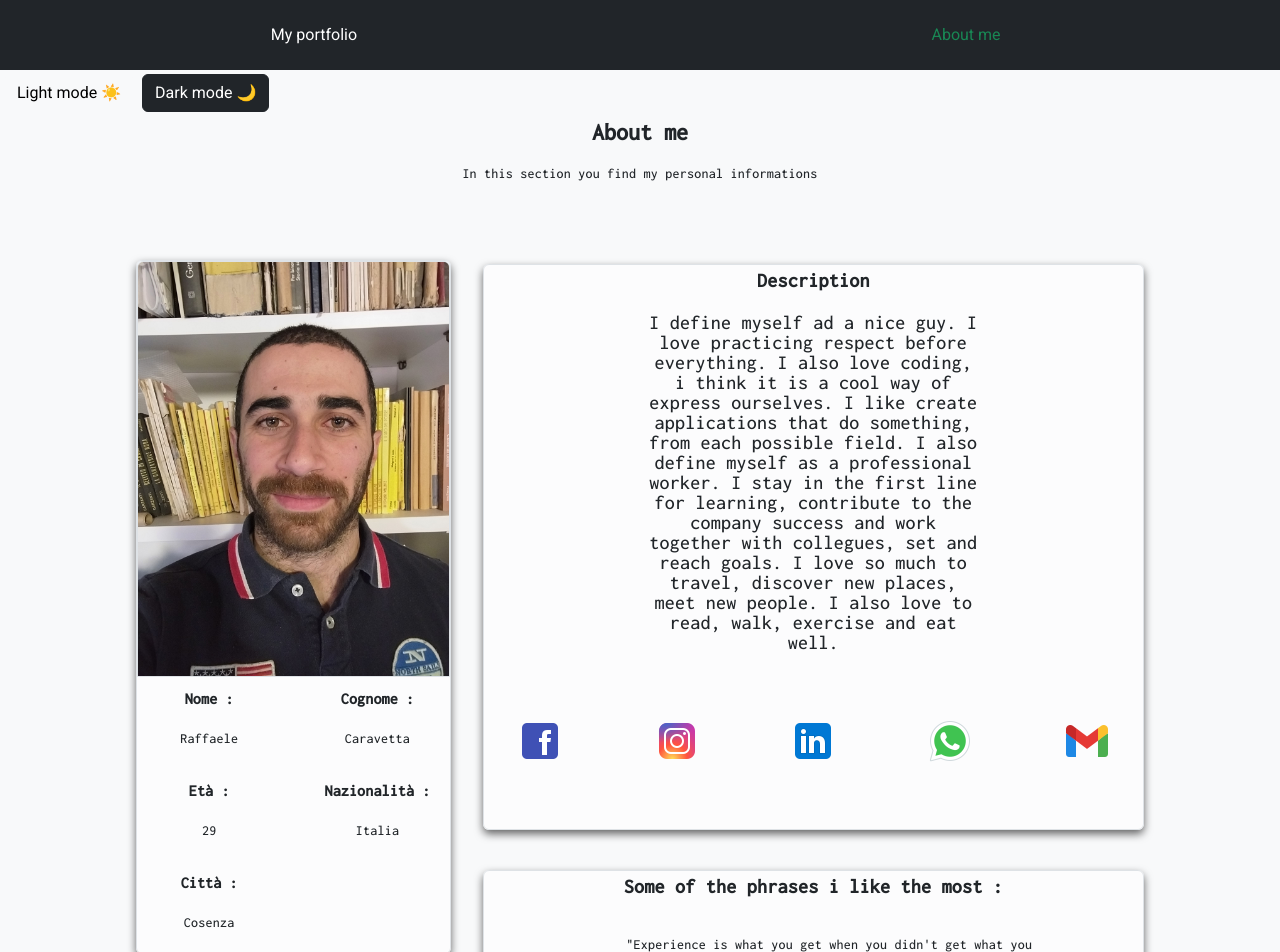
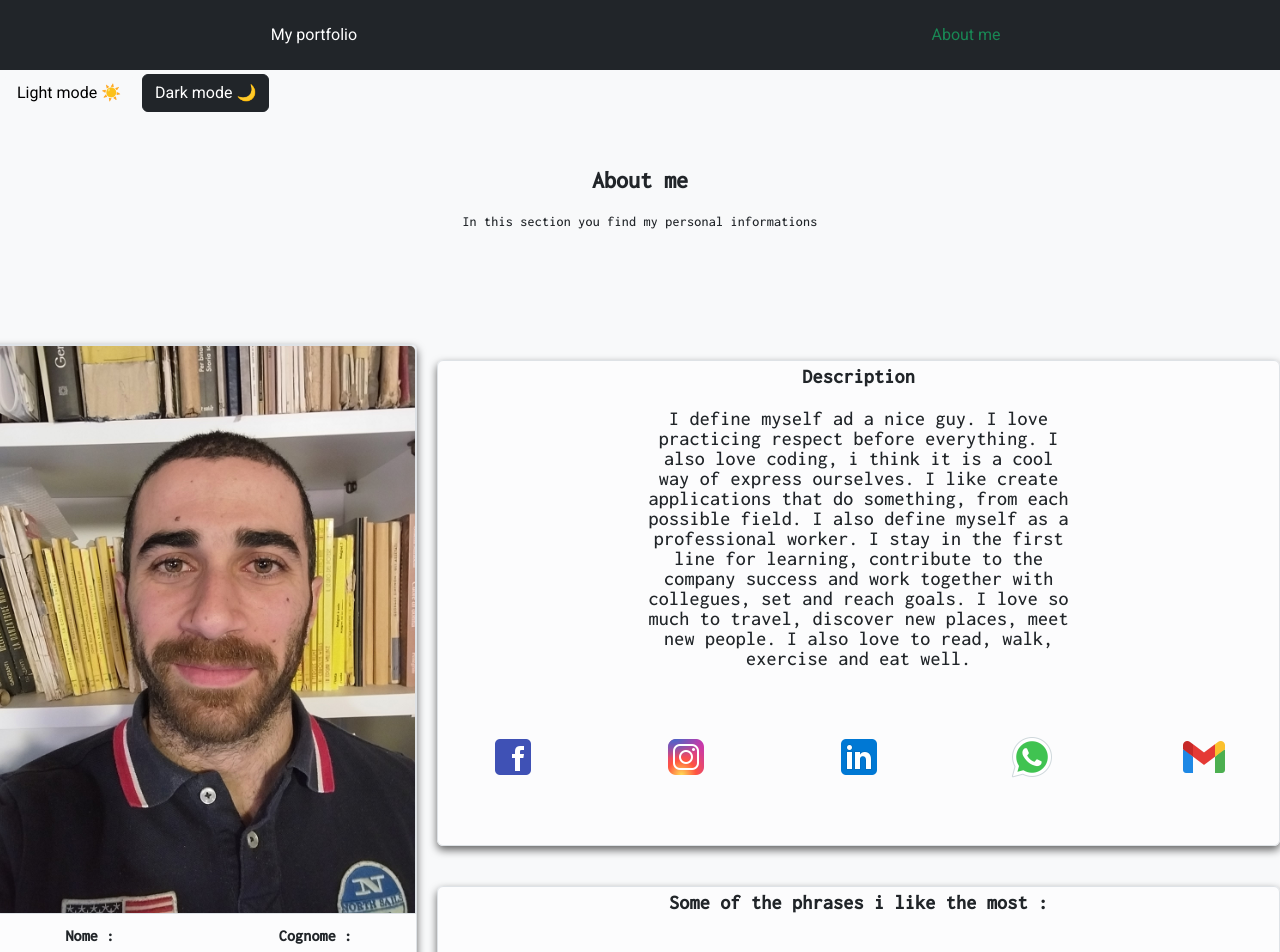
Before and after one commit to RaffaeleCaravett/portfolio, an Angular app: page /aboutme in a window 1280 px wide. Shown: the top 952 px of the page. Built offline with nearby package versions, Linux system fonts and the light colour scheme.

Commit message:
responsive

```diff
--- a/src/app/Components/about-me/about-me.component.html
+++ b/src/app/Components/about-me/about-me.component.html
@@ -1,29 +1,29 @@
-    <div class="row text-center px-5" [ngClass]="bg === 'dark' ? 'bg-dark text-white' : 'bg-light text-dark'" style="min-height: 85vh;">
+    <div class="row text-center py-5 p-1" [ngClass]="bg === 'dark' ? 'bg-dark text-white' : 'bg-light text-dark'" style="min-height: 85vh;">
 <h1 class="fw-bolder">About me</h1>
 <p>In this section you find my personal informations</p>
-<div class="col-md-12 text-center px-5">
-  <div class="row p-5">
-        <div class="col-md-4 p-3">
-          <div class="border rounded m-auto bg-personal p-0" data-aos="fade-right" data-aos-delay="500" data-aos-duration="2000" [ngClass]="bg === 'dark' ? 'gold-shadow' : 'black-shadow'">
+<div class="col-md-12 text-center py-5 p-1">
+  <div class="row py-5">
+        <div class="col-md-4 p-1">
+          <div class="border rounded m-auto bg-personal " data-aos="fade-right" data-aos-delay="500" data-aos-duration="2000" [ngClass]="bg === 'dark' ? 'gold-shadow' : 'black-shadow'">
    <img src="assets/aboutme-images/raffaelecaravetta.jpg" alt="" class="border w-100 rounded-top">
 <div class="row">
-  <div class="col-md-6 p-2">
+  <div class="col-md-6 py-2">
     <h3 class="fw-bolder">Nome :</h3>
     <p>Raffaele</p>
   </div>
-  <div class="col-md-6 p-2">
+  <div class="col-md-6 py-2">
     <h3 class="fw-bolder">Cognome :</h3>
     <p>Caravetta</p>
   </div>
-  <div class="col-md-6 p-2">
+  <div class="col-md-6 py-2">
     <h3 class="fw-bolder">Età :</h3>
     <p>29</p>
   </div>
-  <div class="col-md-6 p-2">
+  <div class="col-md-6 py-2">
     <h3 class="fw-bolder">Nazionalità :</h3>
     <p>Italia</p>
   </div>
-  <div class="col-md-6 p-2">
+  <div class="col-md-6 py-2">
     <h3 class="fw-bolder">Città :</h3>
     <p>Cosenza</p>
   </div>
--- a/src/app/Components/home/home.component.html
+++ b/src/app/Components/home/home.component.html
@@ -84,10 +84,10 @@
           </div>
     <div class="col-md-10 m-auto p-4 text-center bg-transparent " data-aos="fade-up" data-aos-duration="2000">
 <h2>My projects</h2>
-<p>Here's a brief section with my projects . You can find both projects in final versions, and other in trial versions. Hope you enjoy.</p>
+<p>Here's a brief section with my projects . Hope you enjoy.</p>
 <div class="row py-5">
-<div class="col-md-4 p-3" *ngFor="let p of projectsArray">
-  <div class="border rounded shadow position-relative p-5" style="height: 100%;">
+<div class="col-md-4 p-3  " *ngFor="let p of projectsArray">
+  <div class="border rounded shadow position-relative p-5 overflow-auto" style="height: 100%;">
     <h1 class="text-success"><strong>{{p.title}}</strong></h1>
   <p>{{p.description}}</p>
   <a href="{{p.link}}" target="_blank" class="fs-4 text-warning position-absolute" style="text-decoration: none;bottom:10px">Visit ➡️</a>
```
